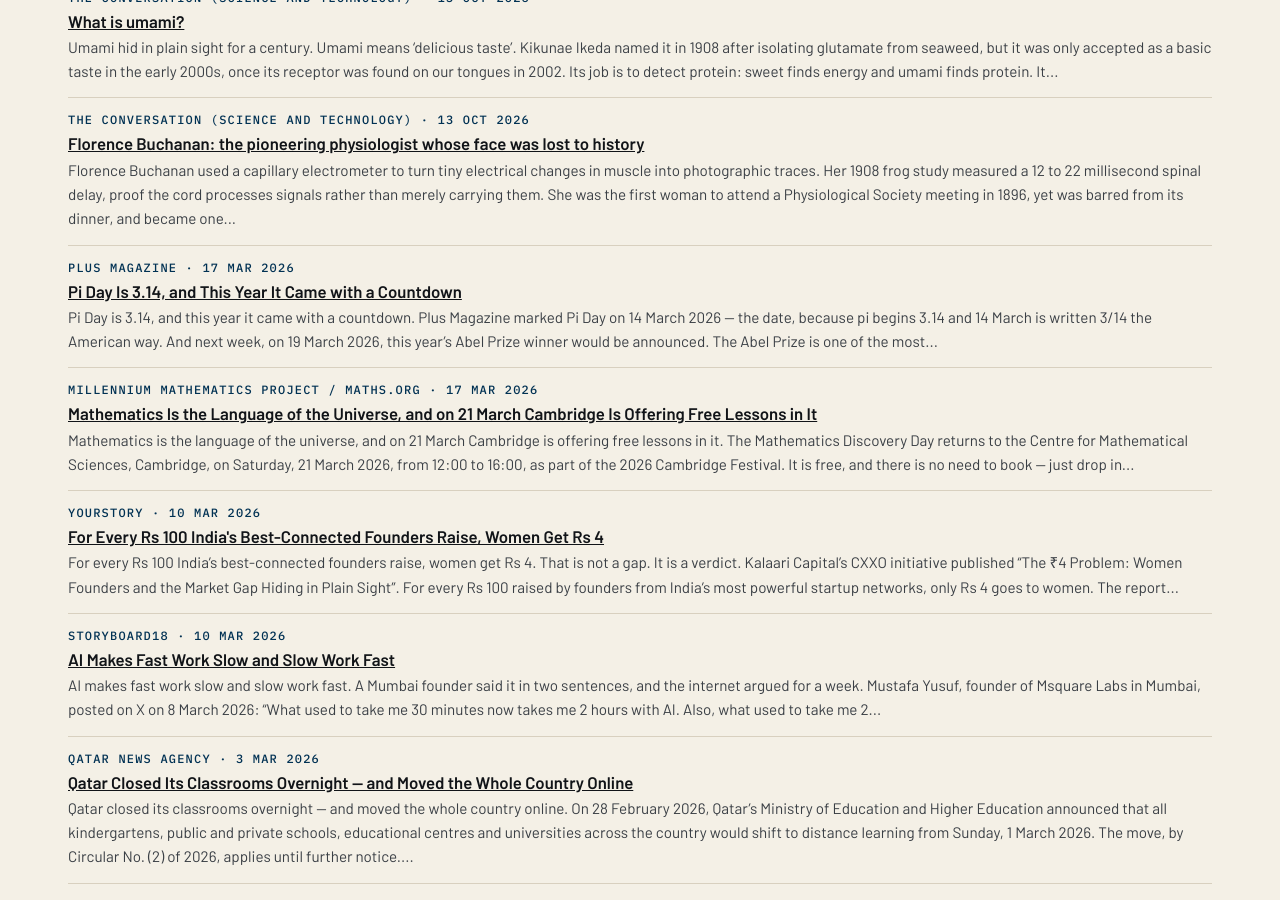
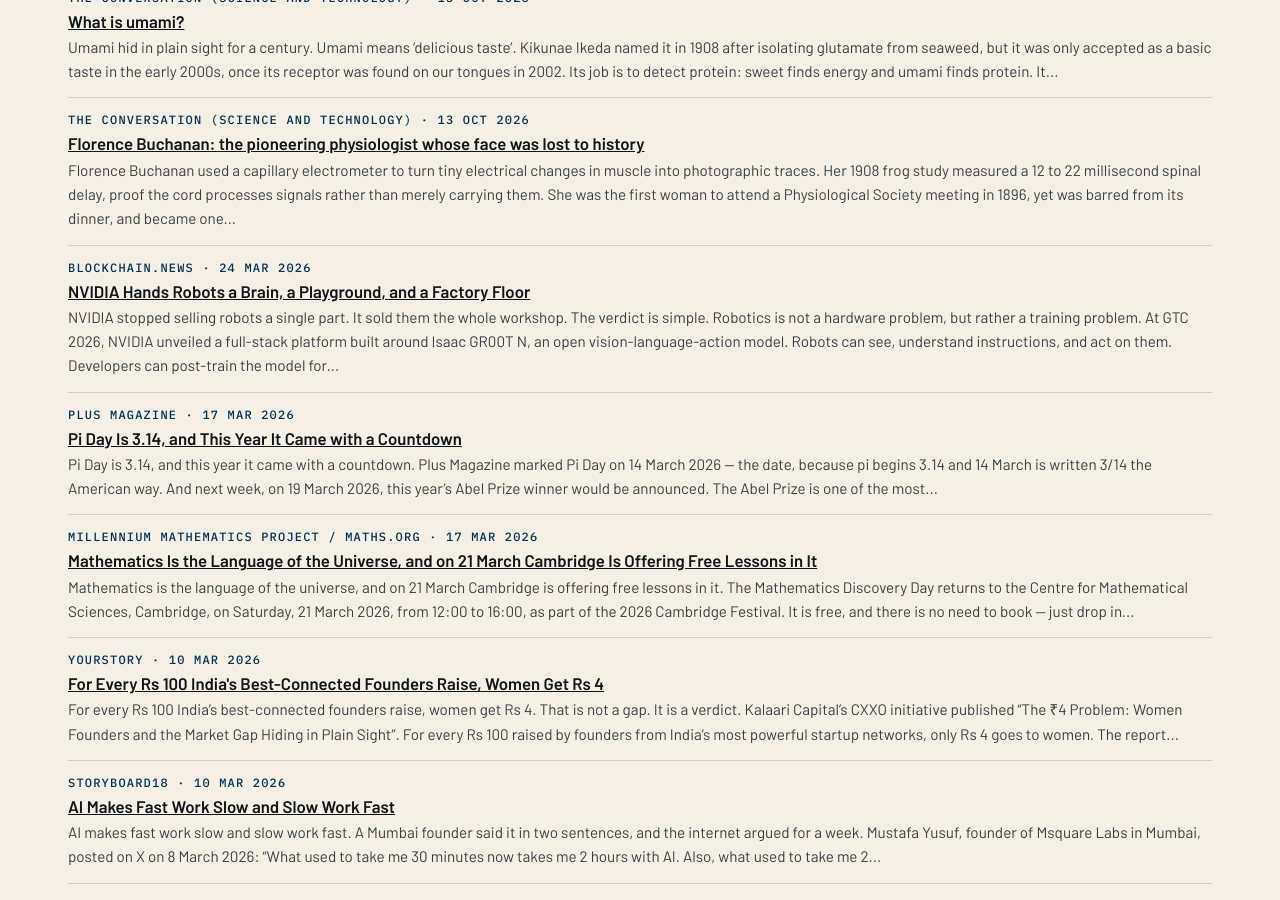
Before and after one commit to katz-news/katz.news, a Jekyll site: the page built from briefs/index.html, in a window 1280 px wide and 900 px high, scrolled down 14549 px. Built offline with Jekyll 4.4.1, drawn with Linux system fonts in a browser that asks for light colours.

Commit message:
Publish 2026-11-06

```diff
--- a/_data/build.yml
+++ b/_data/build.yml
@@ -1 +1 @@
-published_at: 2026-11-06T19:13:36Z
+published_at: 2026-11-06T19:15:15Z
--- /dev/null
+++ b/_posts/briefs/2026-11-06-nvidia-hands-robots-a-brain-a-playground-and-a-factory-floor.md
@@ -0,0 +1,23 @@
+---
+published: true
+title: NVIDIA Hands Robots a Brain, a Playground, and a Factory Floor
+date: 2026-03-24
+section: technology
+source_name: blockchain.news
+source_url: https://blockchain.news/PostAMP?id=nvidia-isaac-gr00t-robotics-platform-gtc-2026
+---
+NVIDIA stopped selling robots a single part. It sold them the whole workshop.
+
+The verdict is simple. Robotics is not a hardware problem, but rather a training problem.
+
+At GTC 2026, NVIDIA unveiled a full-stack platform built around Isaac GR00T N, an open vision-language-action model. Robots can see, understand instructions, and act on them. Developers can post-train the model for narrow jobs, from folding laundry to moving goods through a warehouse.
+
+Data is the bottleneck. NVIDIA answered it with synthetic data.
+
+Its Physical AI Data Factory Blueprint pairs Cosmos world models with OSMO, an orchestrator, to turn one real scene into thousands of variations. Isaac Teleop captures human demonstrations through headsets, trackers, and gloves. Isaac Lab 3.0 lets robots practise those lessons in parallel. Omniverse NuRec rebuilds scanned spaces as simulations for safe testing.
+
+The machines themselves run on Jetson Thor and Jetson Orin, handling sensing and reasoning at the edge. A new safety system, NVIDIA Halos, adds guardrails from cloud training to real deployment.
+
+Partners were already building on it. Agility, 1X, Hexagon Robotics, Wandelbots, and Cyngn showed working implementations.
+
+NVIDIA is not building a robot. It is building the road every robot will travel: bold, broad, and built for production.
```
